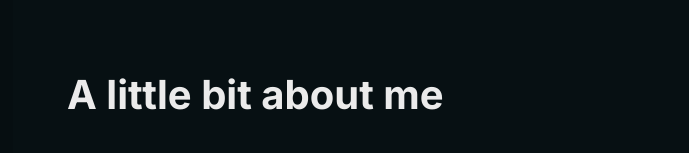
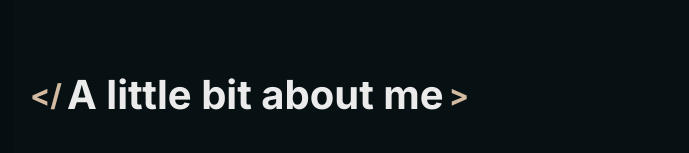
Before and after one commit to kmergedosdos/kmergedosdos.github.io, a React (Create React App) app: page / in a window 1280 px wide. Shown: the part 799-952 px from the top of the page, without its empty margins (137-826 px from the left). Built offline with nearby package versions, Linux system fonts and the light colour scheme; the HTML template or start-up script is replaced by a standard one.

Commit message:
add design to h2 headers

```diff
--- a/src/index.css
+++ b/src/index.css
@@ -35,24 +35,44 @@ code, button, a {
 }
 
 h1 {
-  font-size: 74px;
+  font-size: 7.4rem;
   font-weight: bold;
   color: var(--text-head);
 }
 
 h2 {
-  font-size: 40px;
+  font-size: 4rem;
   font-weight: bold;
   color: var(--text-head);
+  position: relative;
+}
+
+h2::before {
+  content: "</";
+  font-size: 3rem;
+  color: var(--primary);
+  position: absolute;
+  left: -5px;
+  bottom: 50%;
+  transform: translate(-100%, 50%);
+}
+
+h2::after {
+  content: ">";
+  font-size: 3rem;
+  color: var(--primary);
+  position: absolute;
+  bottom: 50%;
+  transform: translate(5px, 50%);
 }
 
 h3 {
-  font-size: 30;
+  font-size: 3rem;
   font-weight: normal;
 }
 
 h4 {
-  font-size: 20px;
+  font-size: 2rem;
   font-weight: normal;
   line-height: 1.6em;
   color: var(--text-subhead);
```
